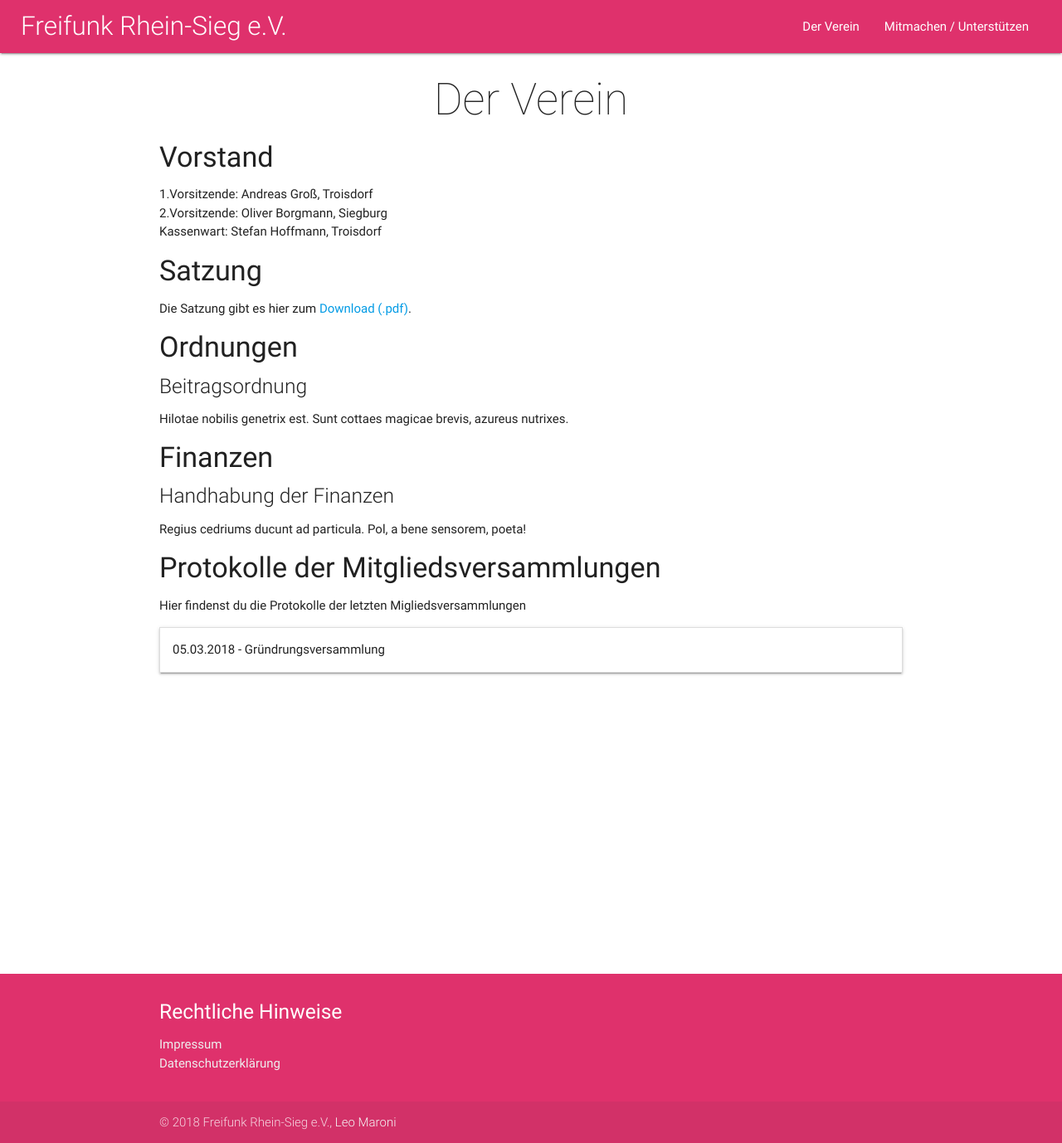
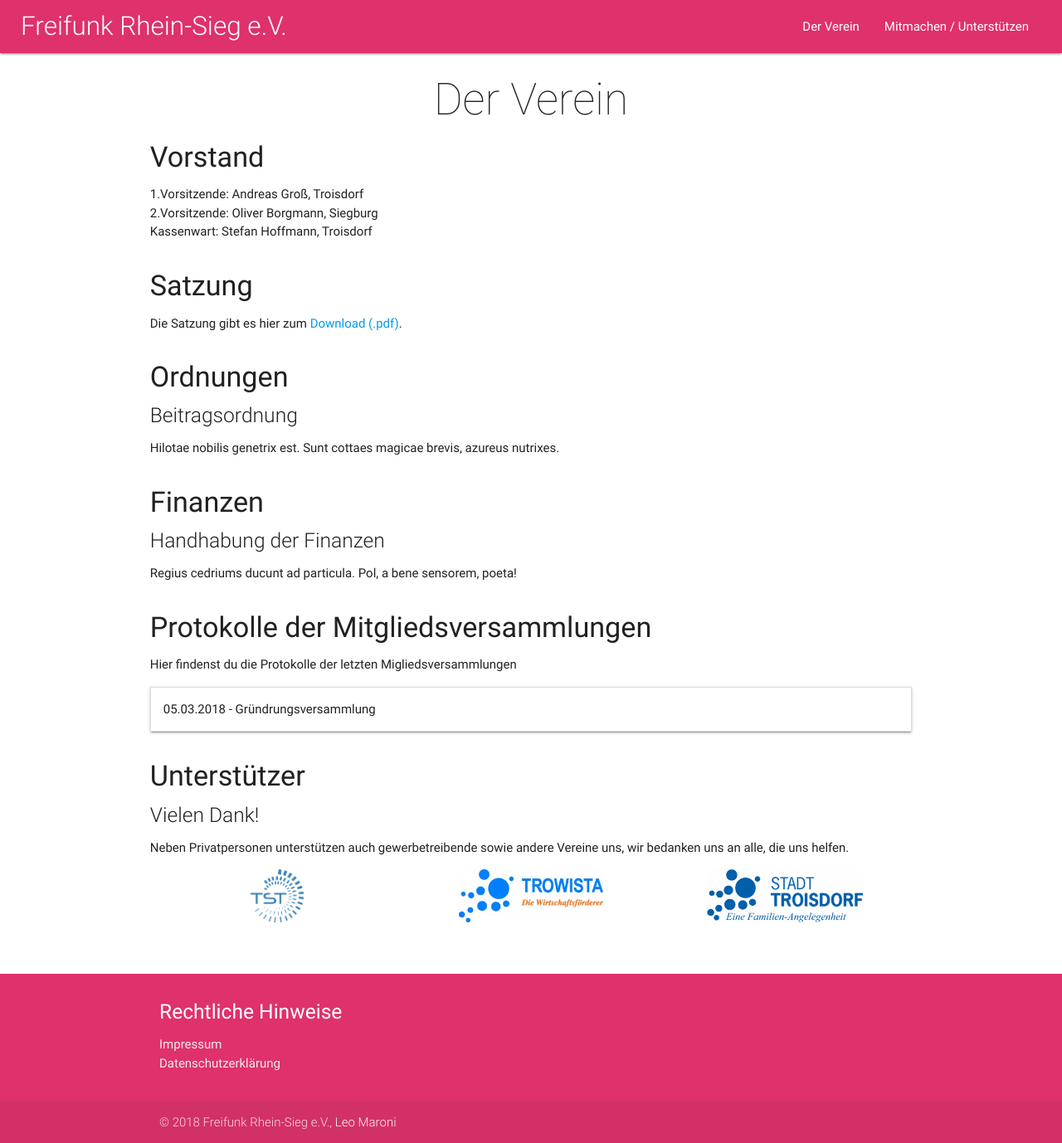
Before and after one commit to Freifunk-Rhein-Sieg/freifunk-rhein-sieg.net, a Jekyll site: the page built from der-verein.html, in a window 1280 px wide and 1378 px high. Shown: the whole window at 83% size. Built offline with Jekyll 4.4.1, drawn with Linux system fonts in a browser that asks for light colours; nearby versions of some CDN libraries; a script that is not in the unit is left out.

Commit message:
Logos unterstuetzer

```diff
--- a/_scss/_main-section.scss
+++ b/_scss/_main-section.scss
@@ -68,17 +68,9 @@
         color: $ff_color !important;
       }
     }
-    &#downloads {
-      .download {
-        border-radius: 15px;
-        text-align: center;
-        .icon {
-          font-size: 8rem;
-        }
-        .title {
-          @extend .light-text;
-          font-size: 2.5rem;
-        }
+    #unterstuetzer {
+      img {
+        height: 64px;
       }
     }
   }
--- a/_scss/_typography.scss
+++ b/_scss/_typography.scss
@@ -4,3 +4,6 @@
 .light-text {
   font-weight: 300;
 }
+.text-center {
+  text-align: center;
+}
--- a/der-verein.html
+++ b/der-verein.html
@@ -6,7 +6,7 @@
     <div class="center">
         <h2>Der Verein</h2>
     </div>
-    <section>
+    <section class="row">
         <h4>Vorstand</h4>
         <p>
             1.Vorsitzende: Andreas Gro&szlig;, Troisdorf
@@ -16,21 +16,21 @@
             Kassenwart: Stefan Hoffmann, Troisdorf
         </p>
     </section>
-    <section>
+    <section class="row">
         <h4>Satzung</h4>
         <p>Die Satzung gibt es hier zum <a target="_blank" href="{{ '/assets/documents/der-verein/ordnungen/satzung.pdf' | relative_url }}">Download (.pdf)</a>.</p>
     </section>
-    <section>
+    <section class="row">
         <h4>Ordnungen</h4>
         <h5 class="light-text">Beitragsordnung</h5>
         <p>Hilotae nobilis genetrix est. Sunt cottaes magicae brevis, azureus nutrixes.</p>
     </section>
-    <section>
+    <section class="row">
         <h4>Finanzen</h4>
         <h5 class="light-text">Handhabung der Finanzen</h5>
         <p>Regius cedriums ducunt ad particula. Pol, a bene sensorem, poeta!</p>
     </section>
-    <section>
+    <section class="row">
         <h4>Protokolle der Mitgliedsversammlungen</h4>
         <p>Hier findenst du die Protokolle der letzten Migliedsversammlungen</p>
         <ul class="collapsible" data-collapsible="accordion">
@@ -38,7 +38,7 @@
                 <div class="collapsible-header">05.03.2018 - Gr&uuml;ndrungsversammlung</div>
                 <div class="collapsible-body">
                     <span>
-                        <i>Das Original gibt es als <a href="{{ '/assets/documents/der-verein/protokolle-mv/2018-03-05_Gruendungsprotokoll.pdf' | relative_url }}">Download (.pdf)</a></i>
+                        <i>Das Original gibt es als <a target="_blank" href="{{ '/assets/documents/der-verein/protokolle-mv/2018-03-05_Gruendungsprotokoll.pdf' | relative_url }}">Download (.pdf)</a></i>
                         <br><br>
                         Am 05.03.2018 um 19:00 Uhr kamen in den Gesch&auml;ftsr&auml;umen der TST GmbH (Kaiserstra&szlig;e 3)
                         53840 Troisdorf, 15 Personen zusammen, um die Gr&uuml;ndung des Vereins Freifunk Rhein-Sieg
@@ -117,4 +117,18 @@
             </li>
         </ul>
     </section>
+    <section class="row" id="unterstuetzer">
+        <h4>Unterst&uuml;tzer</h4>
+        <h5 class="light-text">Vielen Dank!</h5>
+        <p>Neben Privatpersonen unterst&uuml;tzen auch gewerbetreibende sowie andere Vereine uns, wir bedanken uns an alle, die uns helfen.</p>
+        <div class="col s12 m6 l4 text-center">
+            <a href="https://tstgmbh.com" target="_blank"><img src="{{ '/assets/img/tst-logo.png' | relative_url}}" alt="Logo TST GmbH"></a>
+        </div>
+        <div class="col s12 m6 l4 text-center">
+            <a href="http://trowista.de" target="_blank"><img src="{{ '/assets/img/trowista-logo.jpg' | relative_url}}" alt="Logo Trowista GmbH"></a>
+        </div>
+        <div class="col s12 m6 l4 text-center">
+            <a href="http://troisdorf.de" target="_blank"><img src="{{ '/assets/img/stadttroisdorf-logo.gif' | relative_url}}" alt="Logo Stadt Troisdorf"></a>
+        </div>
+    </section>
 </div>
```
Also changed, not shown: assets/img/stadttroisdorf-logo.gif (added), assets/img/trowista-logo.jpg (added), assets/img/tst-logo.png (added).
